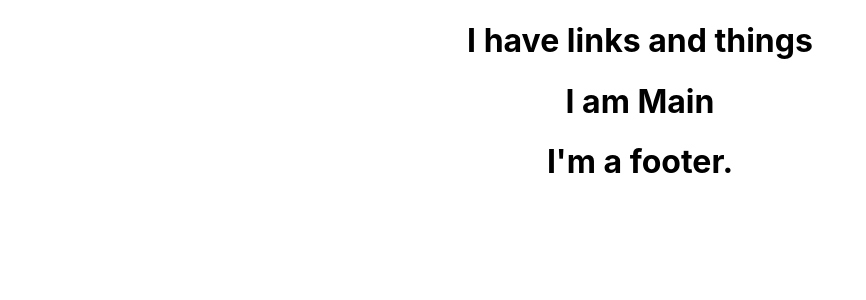
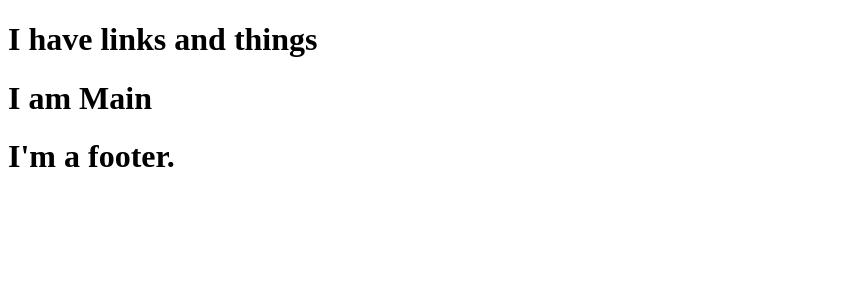
Before and after one commit to kcanamar/bookmark-d-frontend, a React (Create React App) app: page / in a window 1280 px wide. Shown: the top 300 px of the page, without its empty margins (0-866 px from the left). Built offline with nearby package versions, Linux system fonts and the light colour scheme.

Commit message:
removes boilerplate style

```diff
--- a/src/App.css
+++ /dev/null
@@ -1,38 +0,0 @@
-.App {
-  text-align: center;
-}
-
-.App-logo {
-  height: 40vmin;
-  pointer-events: none;
-}
-
-@media (prefers-reduced-motion: no-preference) {
-  .App-logo {
-    animation: App-logo-spin infinite 20s linear;
-  }
-}
-
-.App-header {
-  background-color: #282c34;
-  min-height: 100vh;
-  display: flex;
-  flex-direction: column;
-  align-items: center;
-  justify-content: center;
-  font-size: calc(10px + 2vmin);
-  color: white;
-}
-
-.App-link {
-  color: #61dafb;
-}
-
-@keyframes App-logo-spin {
-  from {
-    transform: rotate(0deg);
-  }
-  to {
-    transform: rotate(360deg);
-  }
-}
--- a/src/App.js
+++ b/src/App.js
@@ -1,4 +1,3 @@
-import './App.css';
 import { Routes, Route } from 'react-router-dom';
 import Main from './pages/Main';
 import Nav from './components/Nav';
--- a/src/index.css
+++ /dev/null
@@ -1,13 +0,0 @@
-body {
-  margin: 0;
-  font-family: -apple-system, BlinkMacSystemFont, 'Segoe UI', 'Roboto', 'Oxygen',
-    'Ubuntu', 'Cantarell', 'Fira Sans', 'Droid Sans', 'Helvetica Neue',
-    sans-serif;
-  -webkit-font-smoothing: antialiased;
-  -moz-osx-font-smoothing: grayscale;
-}
-
-code {
-  font-family: source-code-pro, Menlo, Monaco, Consolas, 'Courier New',
-    monospace;
-}
--- a/src/index.js
+++ b/src/index.js
@@ -1,6 +1,5 @@
 import React from 'react';
 import ReactDOM from 'react-dom/client';
-import './index.css';
 import App from './App';
 import { BrowserRouter as Router } from 'react-router-dom';
 
```
